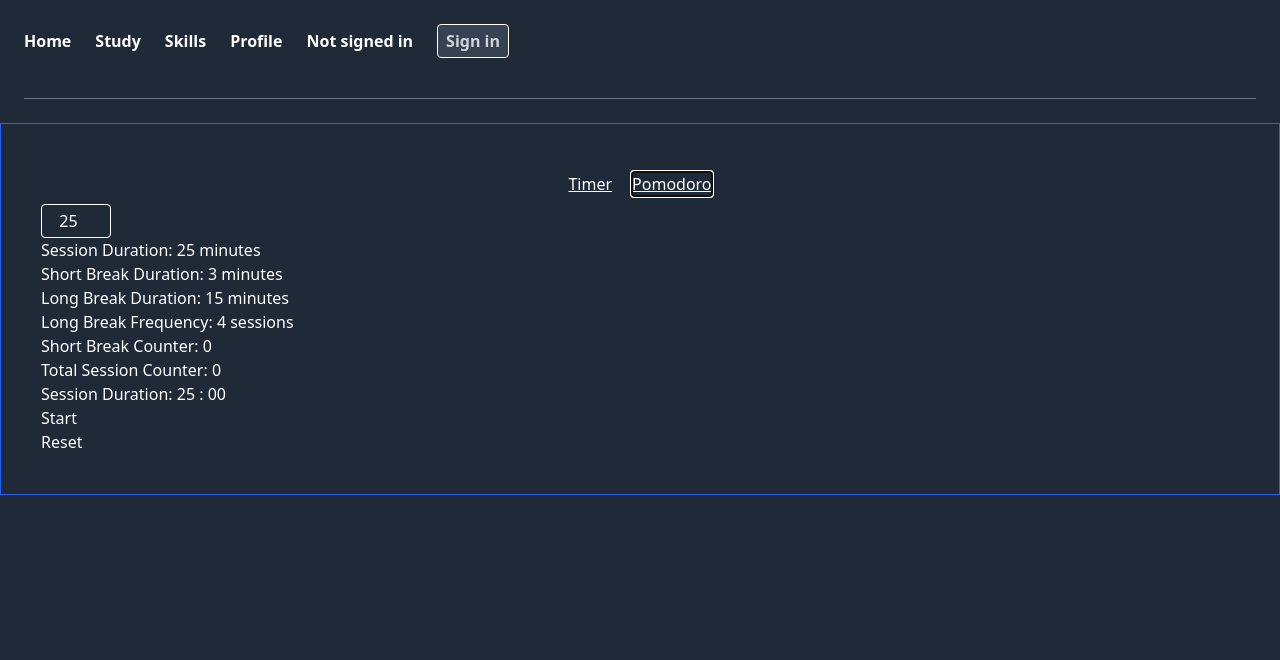
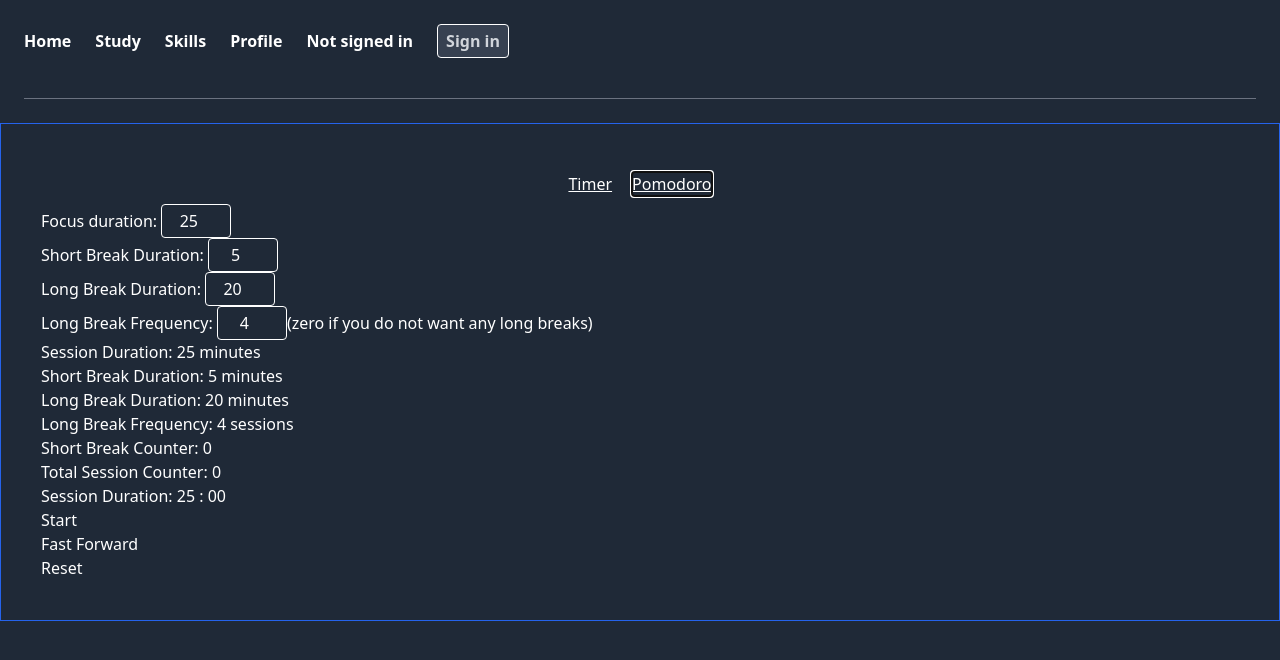
Before and after one commit to jakekressley/Focus-Forge, a Next.js app: page /study in a window 1280 px wide. Both pictures are taken after a click on the tab "Pomodoro". Shown: the top 660 px of the page. Built offline with nearby package versions, Linux system fonts and the light colour scheme; no server answers.

Commit message:
timer logic with inputs working well

```diff
--- a/app/study/page.tsx
+++ b/app/study/page.tsx
@@ -3,16 +3,42 @@ import React, { SyntheticEvent } from 'react'
 import Timer from '@/components/timer/Timer'
 import PomodoroTimer from '@/components/timer/PomodoroTimer'
 import { Tab } from '@headlessui/react'
+import { useEffect } from 'react'
 
 const Study = () => {
   const styles = 'cursor-pointer underline'
 
   const [focusTime, setFocusTime] = React.useState(25);
+  const [shortBreakTime, setShortBreakTime] = React.useState(5);
+  const [longBreakTime, setLongBreakTime] = React.useState(20);
+  const [longBreakFrequency, setLongBreakFrequency] = React.useState(4);
+
   //@ts-expect-error
-  const handleInputChange = (e) => {
+  const handleFocusTimeChange = (e) => {
     const newInput = e.target.value;
     setFocusTime(newInput);
   }
+
+  //@ts-expect-error
+  const handleShortBreakChange = (e) => {
+    const newInput = e.target.value;
+    setShortBreakTime(newInput);
+  }
+
+  //@ts-expect-error
+  const handleLongBreakChange = (e) => {
+    const newInput = e.target.value;
+    setLongBreakTime(newInput);
+  }
+
+  //@ts-expect-error
+  const handleFreqChange = (e) => {
+    const newInput = e.target.value;
+    setLongBreakFrequency(newInput);
+  }
+
+  useEffect(() => {
+  }, [focusTime, shortBreakTime])
 
   return (
     <React.Fragment>
@@ -29,14 +55,42 @@ const Study = () => {
             <Timer />
           </Tab.Panel>
           <Tab.Panel>
-            <input name="focus-time" type="number" min="1" defaultValue={25}
+            <label htmlFor="focus-time">Focus duration: </label>
+            <input name="focus-time" type="number" min="1" defaultValue={25} id="focus-time"
             className="text-white bg-gray-800 border border-white rounded p-1 w-[70px] text-center"
+            onChange={handleFocusTimeChange}
             />
+
+            <br />
+
+            <label htmlFor="short-break">Short Break Duration: </label>
+            <input name="short-break" type="number" min="1" defaultValue={5} id="short-break"
+            className="text-white bg-gray-800 border border-white rounded p-1 w-[70px] text-center"
+            onChange={handleShortBreakChange}
+            />
+
+            <br />
+
+            <label htmlFor="long-break">Long Break Duration: </label>
+            <input name="long-break" type="number" min="1" defaultValue={20} id="long-break"
+            className="text-white bg-gray-800 border border-white rounded p-1 w-[70px] text-center"
+            onChange={handleLongBreakChange}
+            />
+
+            <br />
+
+            <label htmlFor="break-freq">Long Break Frequency: </label>
+            <input name="break-freq" type="number" defaultValue={4} id="break-freq"
+            className="text-white bg-gray-800 border border-white rounded p-1 w-[70px] text-center"
+            onChange={handleFreqChange}
+            />
+            <label htmlFor="break-freq">(zero if you do not want any long breaks)</label>
+
             <PomodoroTimer
               focusTime={focusTime}
-              shortBreak={3}
-              longBreak={15}
-              longBreakFrequency={4}
+              shortBreak={shortBreakTime}
+              longBreak={longBreakTime}
+              longBreakFrequency={longBreakFrequency}
             />
           </Tab.Panel>
         </Tab.Panels>
--- a/components/timer/PomodoroTimer.tsx
+++ b/components/timer/PomodoroTimer.tsx
@@ -3,13 +3,14 @@
 import { useState, useEffect } from 'react'
 import { PomodoroTypes } from '@/types'
 
-function PomodoroTimer({ focusTime, shortBreak, longBreak, longBreakFrequency }:PomodoroTypes) {
+function PomodoroTimer({ focusTime, shortBreak, longBreak, longBreakFrequency, }:PomodoroTypes) {
     const [minutes, setMinutes] = useState(focusTime);
     const [shortBreakCounter, setShortBreakCounter] = useState(0);
     const [seconds, setSeconds] = useState(0);
     const [isActive, setIsActive] = useState(false);
     const [isBreak, setIsBreak] = useState(false);
     const [totalSessionCounter, setTotalSessionCounter] = useState(0);
+
 
     useEffect(() => {
         let interval: NodeJS.Timeout;
@@ -30,8 +31,8 @@ function PomodoroTimer({ focusTime, shortBreak, longBreak, longBreakFrequency }:
                             let newShortBreakCounter = shortBreakCounter + 1;
                             setShortBreakCounter(newShortBreakCounter);
                             setTotalSessionCounter(totalSessionCounter + 1);
-
-                            if (newShortBreakCounter === longBreakFrequency) {
+                            if (newShortBreakCounter == longBreakFrequency) {
+                                console.log("condition passed")
                                 setShortBreakCounter(0);
                                 setMinutes(longBreak);
                                 setIsBreak(true);
@@ -70,6 +71,13 @@ function PomodoroTimer({ focusTime, shortBreak, longBreak, longBreakFrequency }:
         setSeconds(0);
     };
 
+    const handleForward = () => {
+        setMinutes(0);
+        setSeconds(0);
+    }
+
+    //handleReset();
+
     return (
         <div>
             <p>Session Duration: <span key={focusTime}>{focusTime}</span> minutes</p>
@@ -86,6 +94,8 @@ function PomodoroTimer({ focusTime, shortBreak, longBreak, longBreakFrequency }:
                     <button onClick={handleStart}>Start</button>
                 )}
             </div>
+            <button onClick={handleForward}>Fast Forward</button>
+            <br />
             <button onClick={handleReset}>Reset</button>
         </div>
     )
```
